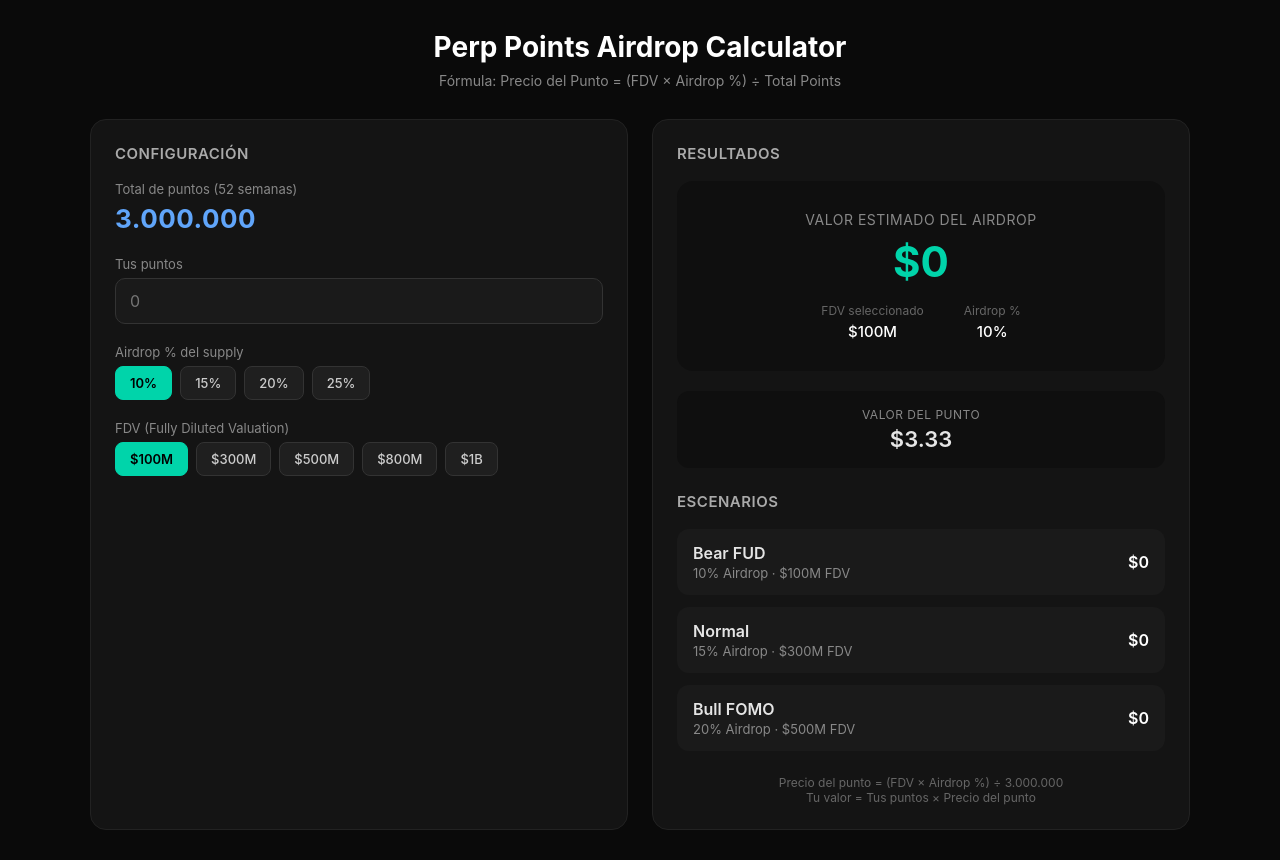
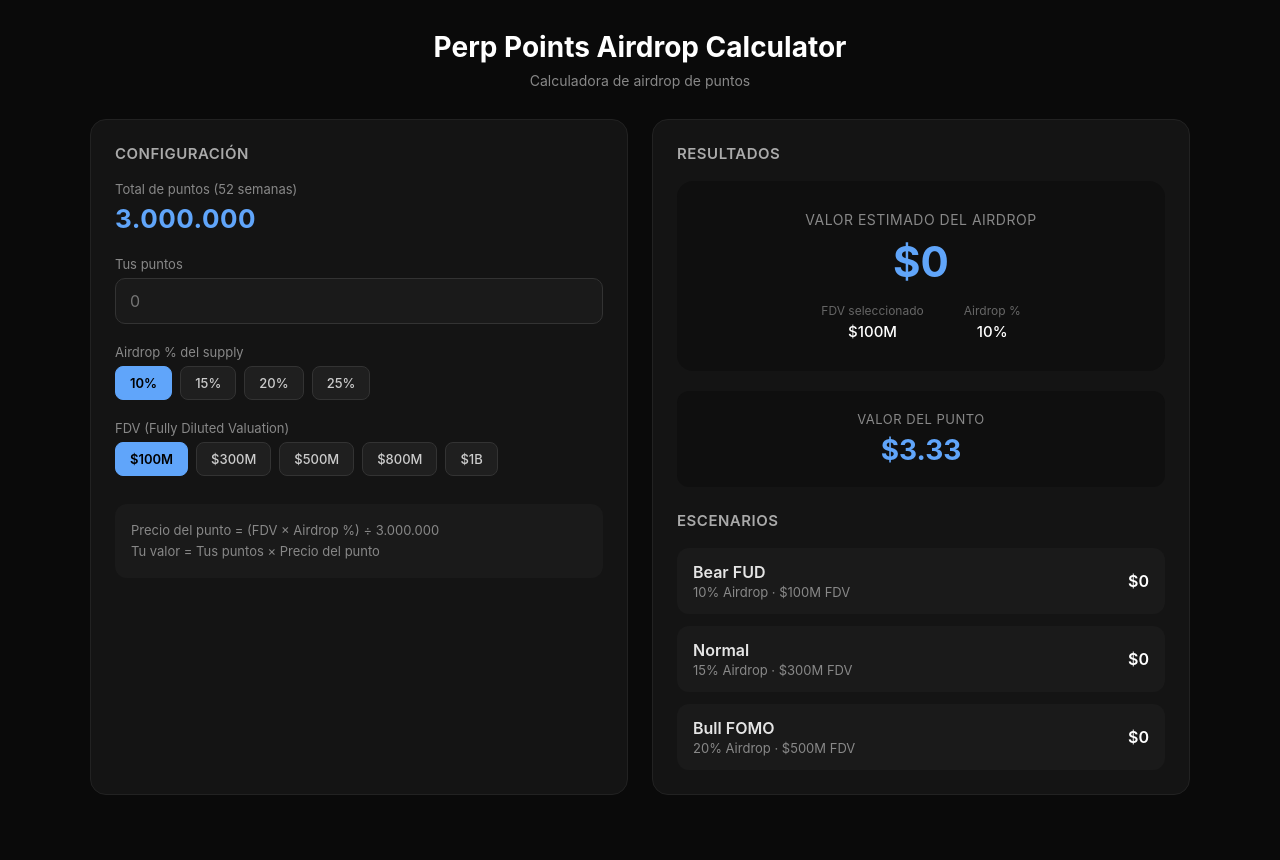
Before and after one commit to dragoncrip/Perpl-Calculadora, a plain HTML site: page index.html in a window 1280 px wide. After the commit the page ends 825 px from the top, so only its background shows below. Drawn offline with Linux system fonts and the light colour scheme.

Commit message:
Update index.html

```diff
--- a/index.html
+++ b/index.html
@@ -99,7 +99,7 @@
     }
 
     input[type="text"]:focus {
-      border-color: #00d4aa;
+      border-color: #60a5fa;
     }
 
     .btn-group {
@@ -126,9 +126,9 @@
     }
 
     .btn.active {
-      background: #00d4aa;
+      background: #60a5fa;
       color: #000;
-      border-color: #00d4aa;
+      border-color: #60a5fa;
       font-weight: 600;
     }
 
@@ -152,29 +152,29 @@
     .main-result-value {
       font-size: 42px;
       font-weight: 700;
-      color: #00d4aa;
+      color: #60a5fa;
     }
 
     .point-result {
       background: #0f0f0f;
       border-radius: 12px;
-      padding: 16px 20px;
+      padding: 20px;
       text-align: center;
       margin-bottom: 24px;
     }
 
     .point-result-label {
-      font-size: 12px;
+      font-size: 13px;
       color: #888;
-      margin-bottom: 4px;
+      margin-bottom: 6px;
       text-transform: uppercase;
       letter-spacing: 0.5px;
     }
 
     .point-result-value {
-      font-size: 22px;
-      font-weight: 600;
-      color: #e5e5e5;
+      font-size: 28px;
+      font-weight: 700;
+      color: #60a5fa;
     }
 
     .details {
@@ -235,28 +235,29 @@
     }
 
     .formula {
-      font-size: 12px;
-      color: #666;
-      margin-top: 24px;
-      text-align: center;
+      font-size: 13px;
+      color: #888;
+      margin-top: 28px;
+      line-height: 1.6;
+      background: #1a1a1a;
+      padding: 16px;
+      border-radius: 12px;
     }
   </style>
 </head>
 <body>
   <div class="container">
     <h1>Perp Points Airdrop Calculator</h1>
-    <p class="subtitle">Fórmula: Precio del Punto = (FDV × Airdrop %) ÷ Total Points</p>
+    <p class="subtitle">Calculadora de airdrop de puntos</p>
 
     <div class="main">
       <!-- LEFT: INPUTS -->
       <div class="card">
         <div class="card-title">Configuración</div>
 
-        <!-- Total de puntos arriba -->
         <label>Total de puntos (52 semanas)</label>
         <div class="fixed-points">3.000.000</div>
 
-        <!-- Tus puntos -->
         <label>Tus puntos</label>
         <input type="text" id="yourPoints" placeholder="0" oninput="formatAndCalculate(this)">
 
@@ -275,6 +276,12 @@
           <button class="btn" onclick="setFDV(500)">$500M</button>
           <button class="btn" onclick="setFDV(800)">$800M</button>
           <button class="btn" onclick="setFDV(1000)">$1B</button>
+        </div>
+
+        <!-- Fórmula movida a la izquierda -->
+        <div class="formula">
+          Precio del punto = (FDV × Airdrop %) ÷ 3.000.000<br>
+          Tu valor = Tus puntos × Precio del punto
         </div>
       </div>
 
@@ -299,7 +306,7 @@
           </div>
         </div>
 
-        <!-- Valor del punto (más chico) -->
+        <!-- Valor del punto (como estaba antes) -->
         <div class="point-result">
           <div class="point-result-label">Valor del punto</div>
           <div class="point-result-value" id="pointPrice">$0.00</div>
@@ -332,11 +339,6 @@
             <div class="scenario-value" id="bullValue">$0</div>
           </div>
         </div>
-
-        <p class="formula">
-          Precio del punto = (FDV × Airdrop %) ÷ 3.000.000<br>
-          Tu valor = Tus puntos × Precio del punto
-        </p>
       </div>
     </div>
   </div>
@@ -392,13 +394,9 @@
       const pointPrice = airdropValue / totalPoints;
       const yourAirdropValue = yourPoints * pointPrice;
 
-      // Valor estimado (sin decimales)
       document.getElementById('yourValue').textContent = formatMoney(yourAirdropValue);
-
-      // Valor del punto → solo 2 decimales, sin separador de mil
       document.getElementById('pointPrice').textContent = '$' + pointPrice.toFixed(2);
 
-      // Escenarios
       const bearPrice = (100 * 1_000_000 * 0.10) / totalPoints;
       const normalPrice = (300 * 1_000_000 * 0.15) / totalPoints;
       const bullPrice = (500 * 1_000_000 * 0.20) / totalPoints;
```
